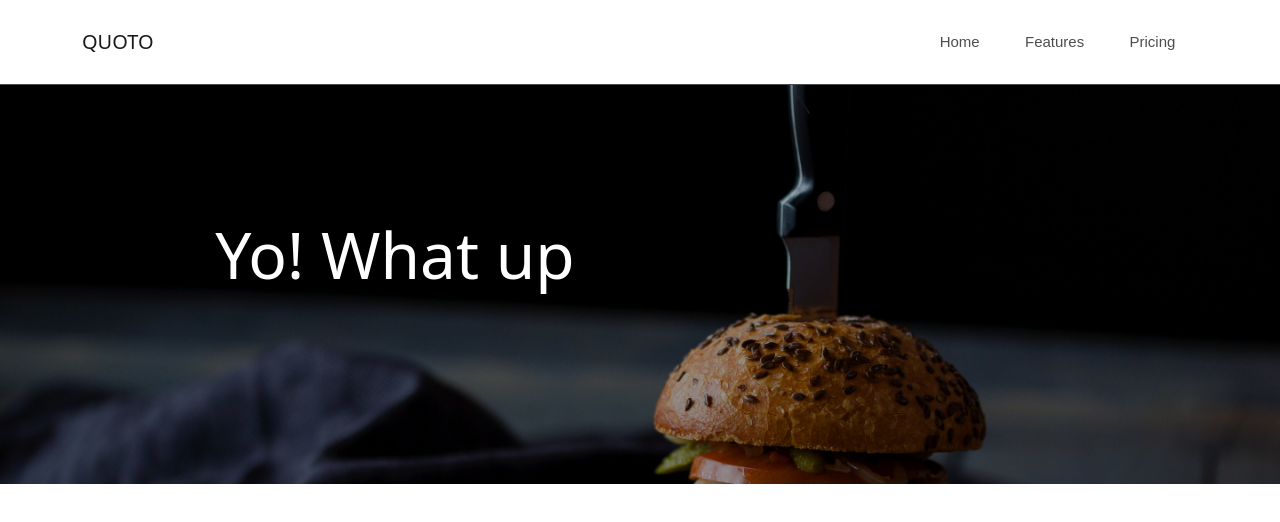
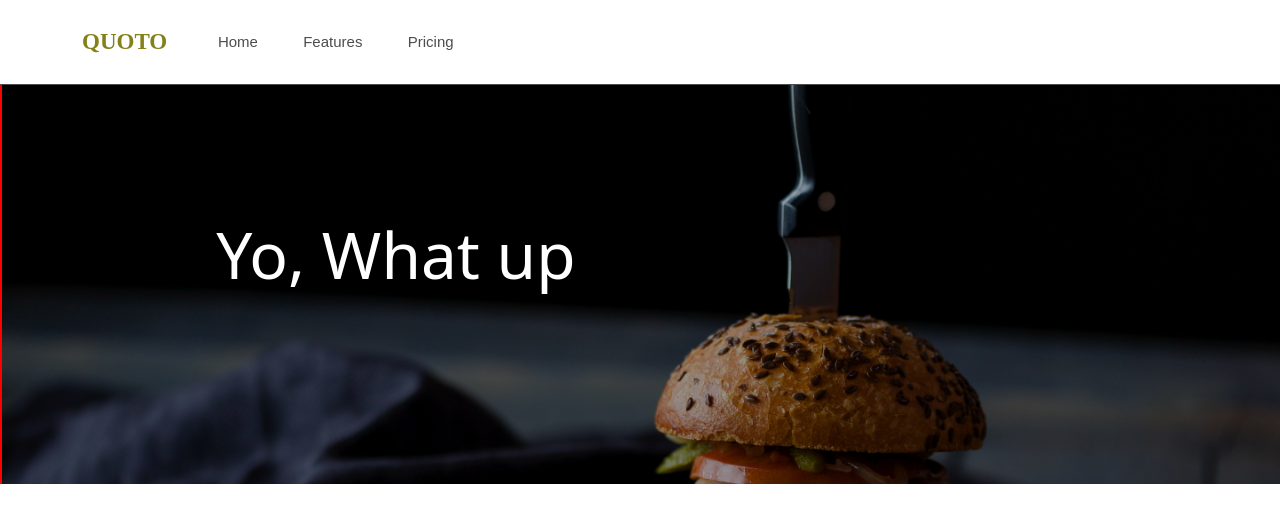
Before and after one commit to Shreya388/new-project, a React (Create React App) app: page / in a window 1280 px wide. Shown: the top 522 px of the page. Built offline with nearby package versions, Linux system fonts and the light colour scheme.

Commit message:
changed nav design

```diff
--- a/src/components/Header.js
+++ b/src/components/Header.js
@@ -1,31 +1,35 @@
-import { Navbar, Nav} from "react-bootstrap"
+import { Navbar, Nav, Container} from "react-bootstrap"
 import "./style.css"
+
+var headText = "Yo, What up";
+const brandName = "QUOTO";
 
 const Header = () => {
     return (
 
         <div>
-
             <div className="cover">
                 <div className="cover_overlay">
-                    <div class="container">
-                        <h1 className="display-3 text-white Heading">Yo! What up</h1>
-                    </div>
+                    <Container>
+                        <h1 className="display-3 text-white Heading">{headText}</h1>
+                    </Container>
                 </div>
             </div>
 
             {/*Navbar section*/}
             <Navbar className="nav">
-                <div className="container">
-                <Navbar.Brand href="#home">QUOTO</Navbar.Brand>
+                <Container>
+                <Navbar.Brand style={{fontSize: '23px', color: '#84801A', fontWeight: 'bold', fontFamily: 'Source Sans Pro'}}>{brandName}</Navbar.Brand>
 
-                    <Nav className=" mr-auto ml-auto">
+                <Container>
+                    <Nav className="mr-auto ">
                         <a className="link" href="#home">Home</a>
                         <a className="link" href="#features">Features</a>
                         <a className="link" href="#pricing">Pricing</a>
 
                     </Nav>
-                </div>
+                    </Container>
+                </Container>
             </Navbar>
             {/*Navbar section End*/}
           </div>
--- a/src/components/style.css
+++ b/src/components/style.css
@@ -10,11 +10,18 @@
   padding: 17pt;
   font-family:Arial, Helvetica, sans-serif;
   font-size: 15px;
+
+}
+
+.brand{
+    color:red;
+
 }
 
 .link:hover{
     color:rgb(0, 61, 77);
 }
+
 
 .cover{
     background-image: url(images/a.jpg);
@@ -25,6 +32,7 @@
     left:0;
     right:0;
     background-position: center;
+    border-left:2pt solid red;
 }
 
 .Heading{
```
